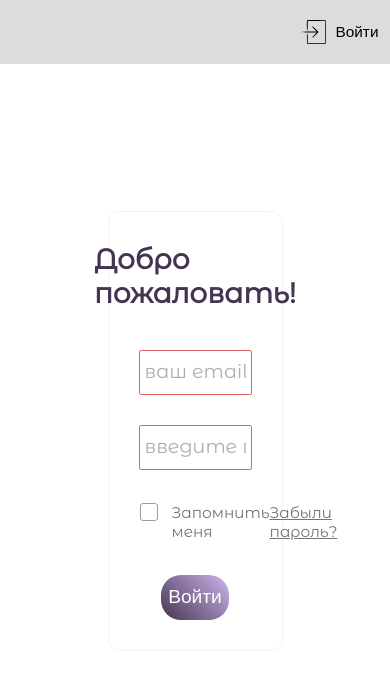
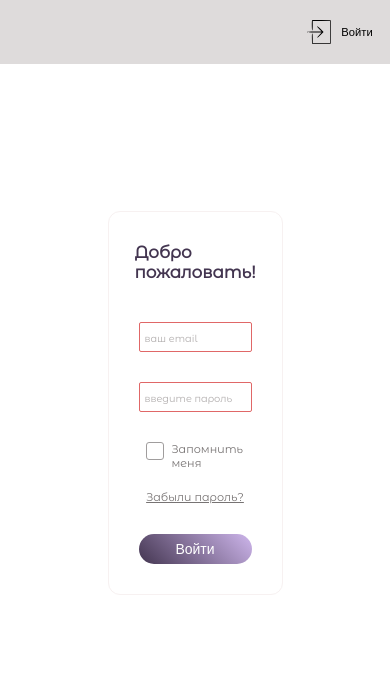
Before and after one commit to olesyakrayanskaya/authentication, a plain HTML site: page src/index.html in a window 390 px wide. Drawn offline with Linux system fonts and the light colour scheme.

Commit message:
media queries

```diff
--- a/src/styles.css
+++ b/src/styles.css
@@ -102,7 +102,7 @@ a {
 }
 
 .form-auth__title {
-  font-size: 28px;
+  font-size: 2rem;
   margin-bottom: 40px;
   color: rgb(67, 53, 80);
   position: relative;
@@ -200,6 +200,7 @@ a {
 
 #send {
   width: 60%;
+  font-size: 1rem;
   border: none;
   background:  linear-gradient(45deg, rgb(67, 53, 80), rgb(206, 182, 236));
   border-radius: 20px;
@@ -209,3 +210,65 @@ a {
 #send:hover {
   background: linear-gradient(45deg, rgb(206, 182, 236), rgb(67, 53, 80));;
 }
+
+@media screen and (max-width: 760px) {
+
+  html {
+    font-size: 14px;
+  }
+
+  .form-auth__title {
+    font-size: 1.5rem;
+  }
+
+  .form-auth__item:nth-child(4) {
+    flex-direction: column;
+    align-items: flex-end;
+  }
+
+  .form-auth__label {
+    margin-bottom: 20px;
+  }
+
+  .form-auth__input::placeholder {
+    font-size: 0.8rem;
+  }
+
+  #send {
+    width: 90%;
+  }
+}
+
+@media screen and (max-width: 400px) {
+
+  .form-auth__title {
+    font-size: 1.2rem;
+  }
+
+  .form-auth__input {
+    height: 30px;
+  }
+
+  .form-auth__input::placeholder {
+    font-size: 0.7rem;
+  }
+
+  .form-auth__item:nth-child(4) {
+    align-items: center;
+  }
+
+  .form-auth__label::before {
+    left: -26px;
+  }
+
+  #send {
+    width: 100%;
+  }
+}
+
+@media screen and (max-width: 368px) {
+
+  .form-auth__input::placeholder {
+    font-size: 0.55rem;
+  }
+}
```
